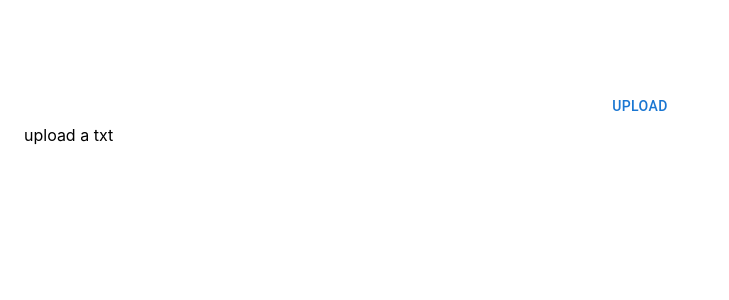
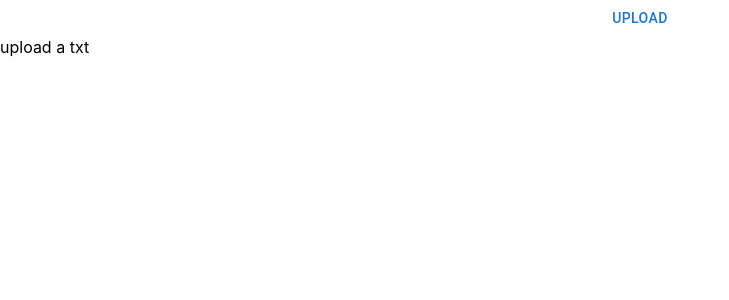
Before and after one commit to natheraf/digital-ocean-hackathon, a React (Create React App) app in the folder rclient/: page / in a window 1280 px wide. Shown: the top 300 px of the page, without its empty margins (0-729 px from the left). Built offline with nearby package versions, Linux system fonts and the light colour scheme.

Commit message:
fix: removed padding container

```diff
--- a/rclient/src/App.js
+++ b/rclient/src/App.js
@@ -8,12 +8,10 @@ import { Reader } from "./features/Reader";
 function App() {
   return (
     <Router>
-      <Container maxWidth="xl" sx={{ mt: "88px" }}>
-        <Routes>
-          <Route path="" element={<Reader />} />
-          <Route path="*" element={<h1>Wrong path</h1>} />
-        </Routes>
-      </Container>
+      <Routes>
+        <Route path="" element={<Reader />} />
+        <Route path="*" element={<h1>Wrong path</h1>} />
+      </Routes>
     </Router>
   );
 }
```
